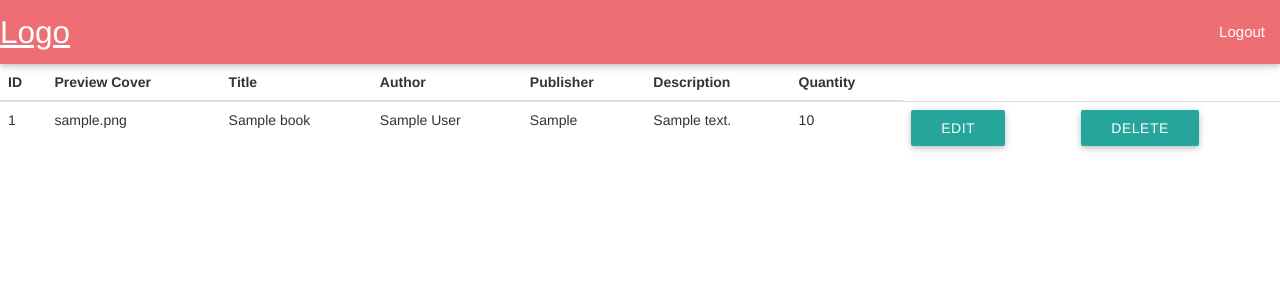
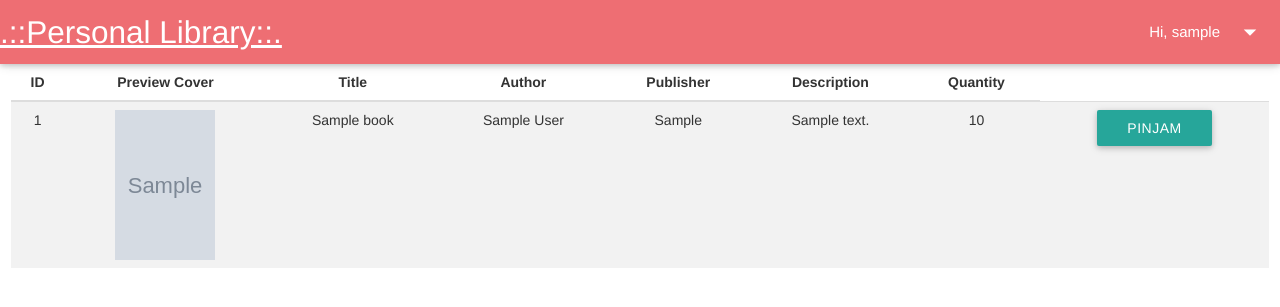
Before and after one commit to vnby/PPWD_5, a PHP site: page / in a window 1280 px wide. Shown: the top 307 px of the page. Run offline with PHP 8.4, Linux system fonts and the light colour scheme; the visitor is signed in with stand-in values (Sample User, id 1); tables that the repository leaves empty or names only in its code hold one stand-in row (values such as "Sample post"); grey boxes marked "Sample" are stand-in pictures.

Commit message:
fitur pinjaM

```diff
--- a/index.php
+++ b/index.php
@@ -25,14 +25,22 @@ session_start();
 
 	//$loan_id = $_POST['loan_id'];
 	$book_id = $_POST['book_id'];
-		$user_id = $_POST['user_id'];
-		$sql = "DELETE FROM loan WHERE book_id=$book_id AND user_id=$user_id";
+	$user_id = $_SESSION['user_id'];
 
-		if($result = mysqli_query($conn, $sql)) {
+	$sql1 = "INSERT INTO loan (book_id, user_id) VALUES ($book_id, $user_id)";
+	$sql2 = "SELECT quantity FROM book WHERE book_id='$book_id'";
+
+	$result2 = mysqli_query($conn, $sql2);
+	$row2 = mysqli_fetch_array($result2, MYSQLI_ASSOC);
+	$newquantity = $row2['quantity'] - 1;
+
+	$sql3 = "UPDATE book SET quantity = $newquantity WHERE book_id='$book_id'";
+
+	if($result1 = mysqli_query($conn, $sql1) && $result2 = mysqli_query($conn, $sql2) && $result3 = mysqli_query($conn, $sql3)) {
 		echo "Buku berhasil anda pinjam!<br/>";
 		header("Location: index.php");
 	} else {
-			die("Error: $sql");
+		die("Error: $sql3");
 	}
 	mysqli_close($conn);
 }
@@ -109,8 +117,8 @@ session_start();
 }
 
 if ($_SERVER['REQUEST_METHOD'] === 'POST') {
-		if($_POST['command'] === 'insert') {
-			insertPaket();
+	if($_POST['command'] === 'pinjam') {
+		pinjamBuku($_POST['book_id'], $_SESSION['user_id']);
 	} else if($_POST['command'] === 'update') {
 		updatePaket($_POST['userid']);
 	} else if($_POST['command'] === 'delete') {
@@ -145,43 +153,58 @@ session_start();
 	<meta name="viewport" content="width=device-width, initial-scale=1.0"/>
 </head>
 <body>
+
+	<ul id="dropdown1" class="dropdown-content">
+		<li><a href="#">Role: <?php echo $_SESSION['role'] ?></a></li>
+		<li class="divider"></li>
+		<li><a href="logout.php">Logout</a></li>
+	</ul>
+	<div class="navbar-fixed">
 		<nav>
 			<div class="nav-wrapper">
-      <a href="#" class="brand-logo">Logo</a>
+				<a href="#" class="brand-logo">.::Personal Library::.</a>
 				<ul id="nav-mobile" class="right hide-on-med-and-down">
-        <li><a href="logout.php">Logout</a></li>
+					<!-- Dropdown Trigger -->
+					<li><a class="dropdown-button disable" href="#!" data-activates="dropdown1">Hi, <?php echo $_SESSION['login_user']?><i class="material-icons right">arrow_drop_down</i></a></li>
 				</ul>
 			</div>
 		</nav>
+	</div>
 
+
+	<div class="row">
+		<div class="col s12">
 			<div class="table-responsive">
-				<table class='table'>
+				<table class="table striped centered">
 					<thead> <tr> <th>ID</th> <th>Preview Cover</th> <th>Title</th> <th>Author</th> <th>Publisher</th> <th>Description</th> <th>Quantity</th> </tr> </thead>
 					<tbody>
 						<?php
 						$books = selectAllFromTable("book");
 						while ($row = mysqli_fetch_row($books)) {
 							echo "<tr>";
+							$loopcount = 0;
 							foreach($row as $key => $value) {
+								$loopcount = $loopcount + 1;
+								if($loopcount == 2) {
+									echo "<td><img src='$value' height=150 width=100></td>";
+								} else {
 									echo "<td>$value</td>";
 								}
-								echo '<td>
-								<button type="button" class="btn btn-default" data-toggle="modal" data-target="#updateModal" onclick="setUpdateData(\''.$row[0].'\',\''.$row[1].'\',\''.$row[2].'\',\''.$row[3].'\',\''.$row[4].'\')">
-								Edit
-								</button>
-								</td>';
+							}
 							echo '<td>
 							<form action="index.php" method="post">
-									<input type="hidden" id="delete-userid" name="userid" value="'.$row[0].'">
-									<input type="hidden" id="delete-command" name="command" value="delete">
-									<button type="submit" class="btn btn-danger">Delete</button>
+							<input type="hidden" id="delete-userid" name="book_id" value="'.$row[0].'">
+							<input type="hidden" id="delete-command" name="command" value="pinjam">
+							<button type="submit" class="btn btn-danger">Pinjam</button>
 						</form>
 					</td>';
+
 					echo "</tr>";
 				}
 				?>
 			</tbody>
 		</table>
-
+	</div>
+</div>
 </body>
 </html>
```
Also changed, not shown: login.php (+19 -5 lines). Lines whose indentation alone changed are shown as unchanged.
